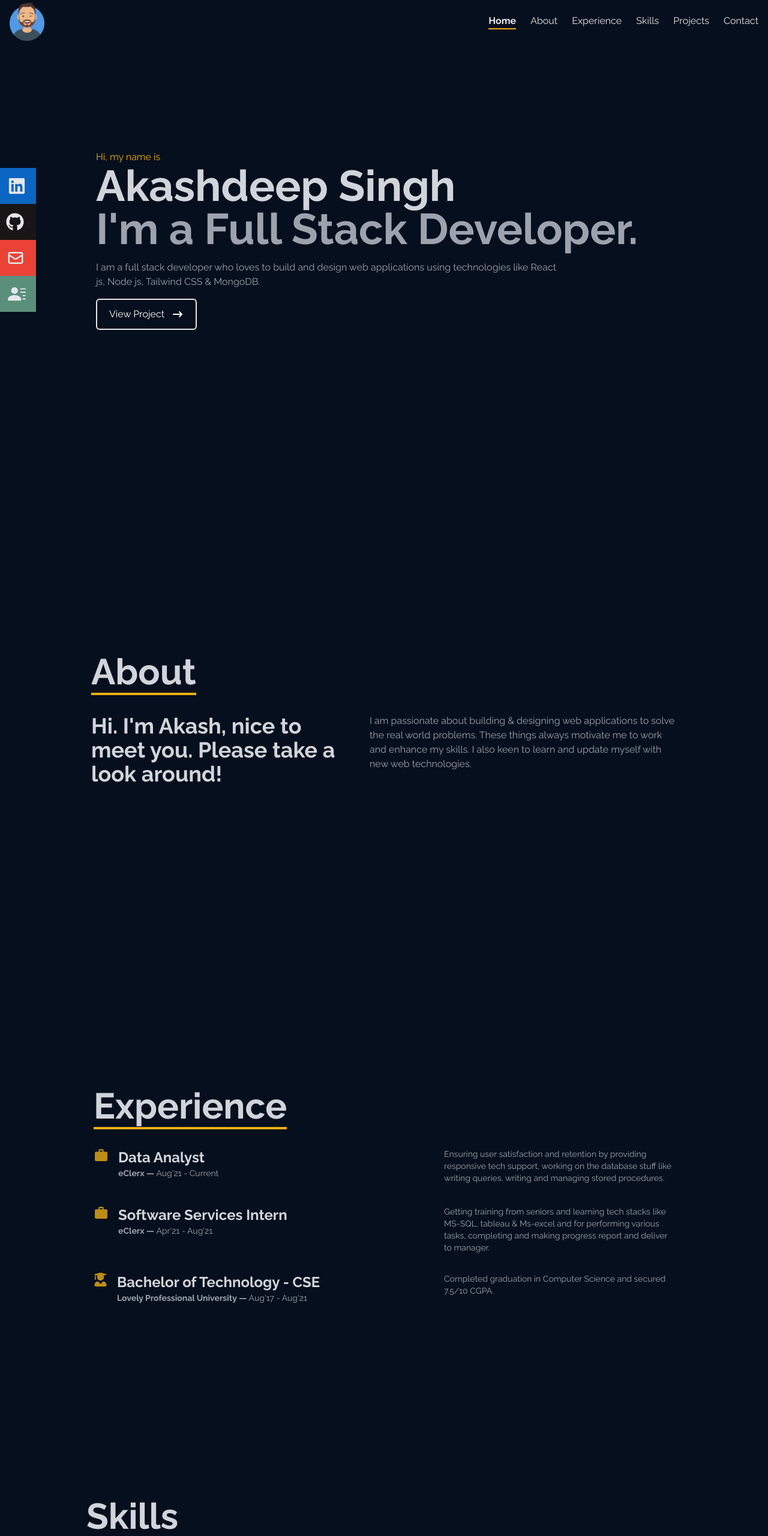
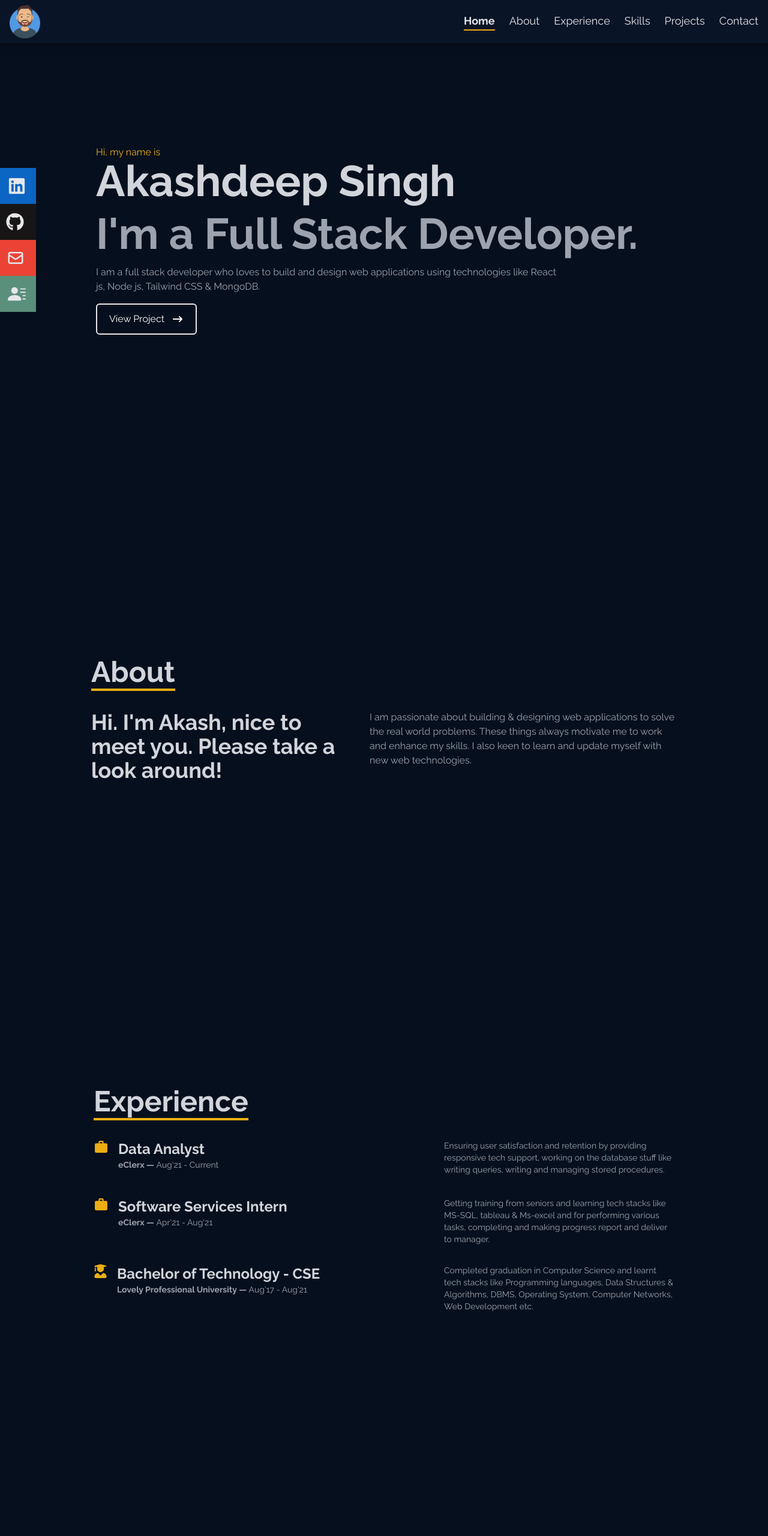
Before and after one commit to Akashdeep-1998/Portfolio-React.js, a React (Create React App) app: page / in a window 1280 px wide. Shown: the top 2561 px of the page at 60% size. Built offline with nearby package versions, Linux system fonts and the light colour scheme.

Commit message:
Completed and Final Commit

```diff
--- a/src/App.js
+++ b/src/App.js
@@ -7,7 +7,6 @@ import Navbar from "./components/Navbar";
 import Projects from "./components/Projects";
 import Skills from "./components/Skills";
 
-// bg-[#060f1d] 682x384
 const App = () => {
   return (
     <div>
@@ -17,7 +16,7 @@ const App = () => {
       <Experience />
       <Skills />
       <Projects />
-      <Contact/>
+      <Contact />
     </div>
   );
 };
--- a/src/components/About.js
+++ b/src/components/About.js
@@ -6,7 +6,7 @@ const About = () => {
       <div className="max-w-screen-lg h-full w-full flex flex-col justify-center mx-auto">
         <div className="px-6">
           <div className="mb-10">
-            <p className="inline border-b-4 border-[#ebae13] text-gray-300 text-4xl sm:text-6xl font-bold">
+            <p className="inline border-b-4 border-[#ebae13] text-gray-300 text-4xl md:text-5xl font-bold">
               About
             </p>
           </div>
--- a/src/components/Experience.js
+++ b/src/components/Experience.js
@@ -22,7 +22,7 @@ const experiences = [
     role: "Bachelor of Technology - CSE",
     company: "Lovely Professional University",
     duration: "Aug'17 - Aug'21",
-    work: "Completed graduation in Computer Science and secured 7.5/10 CGPA.",
+    work: "Completed graduation in Computer Science and learnt tech stacks like Programming languages, Data Structures & Algorithms, DBMS, Operating System, Computer Networks, Web Development etc.",
   },
 ];
 
@@ -31,7 +31,7 @@ const Experience = () => {
     <div name="experience" className="w-full h-screen bg-[#060f1d]">
       <div className="max-w-[1000px] flex flex-col h-full w-full justify-center mx-auto p-4">
         <div className="mb-10">
-          <p className="inline text-4xl sm:text-6xl font-bold text-gray-300 border-b-4 border-[#ebae13]">
+          <p className="inline text-4xl md:text-5xl font-bold text-gray-300 border-b-4 border-[#ebae13]">
             Experience
           </p>
         </div>
@@ -42,7 +42,7 @@ const Experience = () => {
               className="flex flex-col sm:flex-row sm:justify-between"
             >
               <div className="flex gap-4">
-                <p className="text-[#ebae13] animate-pulse">
+                <p className="text-[#ebae13]">
                   {id === 3 ? (
                     <FaUserGraduate size={23} />
                   ) : (
--- a/src/components/Home.js
+++ b/src/components/Home.js
@@ -7,10 +7,10 @@ const Home = () => {
     <div name="home" className="w-full h-screen bg-[#060f1d]">
       <div className="max-w-screen-lg mx-auto px-8 flex flex-col justify-center h-full">
         <p className="text-[#ebae13]">Hi, my name is</p>
-        <h1 className="text-4xl sm:text-7xl font-bold text-gray-300">
+        <h1 className="text-5xl sm:text-7xl font-bold text-gray-300">
           Akashdeep Singh
         </h1>
-        <h2 className="text-4xl sm:text-7xl font-bold text-gray-400">
+        <h2 className="text-5xl pt-4 sm:text-7xl font-bold text-gray-400">
           I'm a Full Stack Developer.
         </h2>
         <p className="text-gray-400 py-4 max-w-3xl">
@@ -19,7 +19,7 @@ const Home = () => {
           MongoDB.
         </p>
         <div>
-          <Link to="projects" smooth offset={-80}>
+          <Link to="projects" smooth>
             <button
               className="text-white group border-2 rounded-md py-3 px-5 flex items-center hover:bg-[#ebae13] duration-200
            hover:border-[#ebae13]"
--- a/src/components/Navbar.js
+++ b/src/components/Navbar.js
@@ -1,6 +1,12 @@
 import React, { useState } from "react";
 import logo from "../assets/codingLogo.png";
-import { FaBars, FaTimes, FaGithub, FaLinkedin } from "react-icons/fa";
+import {
+  FaBars,
+  FaTimes,
+  FaGithub,
+  FaLinkedin,
+  FaDownload,
+} from "react-icons/fa";
 import { HiOutlineMail } from "react-icons/hi";
 import { BsFillPersonLinesFill } from "react-icons/bs";
 import { Link } from "react-scroll";
@@ -8,10 +14,10 @@ import { Link } from "react-scroll";
 const Navbar = () => {
   const [hamburger, setHamburger] = useState(true);
   return (
-    <div className="flex justify-between items-center w-full fixed bg-[#060f1d] px-4 h-[4.5rem]">
+    <div className="shadow-md shadow-[#000000d3] md:shadow-[#080d16d3] flex justify-between items-center w-full fixed bg-[#06101f] md:bg-[#091426] px-4 h-[4.5rem]">
       <div>
         <Link to="home" smooth>
-          <img src={logo} alt="avatar" className="h-16 cursor-pointer" />
+          <img src={logo} alt="avatar" className="h-14 cursor-pointer" />
         </Link>
       </div>
       <ul className=" hidden md:flex gap-6">
@@ -20,7 +26,8 @@ const Navbar = () => {
           activeClass="active"
           spy={true}
           smooth={true}
-          className="cursor-pointer capitalize text-md text-gray-200 hover:scale-110 duration-100"
+          duration={2000}
+          className="cursor-pointer capitalize text-lg text-gray-200 hover:scale-110 duration-100"
         >
           home
         </Link>
@@ -29,7 +36,8 @@ const Navbar = () => {
           activeClass="active"
           spy={true}
           smooth={true}
-          className="cursor-pointer capitalize text-md text-gray-200 hover:scale-110 duration-100"
+          duration={2000}
+          className="cursor-pointer capitalize text-lg text-gray-200 hover:scale-110 duration-100"
         >
           about
         </Link>
@@ -38,7 +46,8 @@ const Navbar = () => {
           activeClass="active"
           spy={true}
           smooth={true}
-          className="cursor-pointer capitalize text-md text-gray-200 hover:scale-110 duration-100"
+          duration={2000}
+          className="cursor-pointer capitalize text-lg text-gray-200 hover:scale-110 duration-100"
         >
           experience
         </Link>
@@ -47,7 +56,8 @@ const Navbar = () => {
           spy={true}
           to="skills"
           smooth={true}
-          className="cursor-pointer capitalize text-md text-gray-200 hover:scale-110 duration-100"
+          duration={2000}
+          className="cursor-pointer capitalize text-lg text-gray-200 hover:scale-110 duration-100"
         >
           skills
         </Link>
@@ -56,7 +66,8 @@ const Navbar = () => {
           activeClass="active"
           spy={true}
           smooth={true}
-          className="cursor-pointer capitalize text-md text-gray-200 hover:scale-110 duration-100"
+          duration={2000}
+          className="cursor-pointer capitalize text-lg text-gray-200 hover:scale-110 duration-100"
         >
           projects
         </Link>
@@ -65,7 +76,8 @@ const Navbar = () => {
           activeClass={"active"}
           spy={true}
           smooth={true}
-          className="cursor-pointer capitalize text-md text-gray-200 hover:scale-110 duration-100"
+          duration={2000}
+          className="cursor-pointer capitalize text-lg text-gray-200 hover:scale-110 duration-100"
         >
           contact
         </Link>
@@ -81,13 +93,14 @@ const Navbar = () => {
         className={
           hamburger
             ? "hidden"
-            : "absolute top-0 right-0 w-3/4 h-screen bg-[#ebae13] flex flex-col justify-center items-center gap-10"
+            : "absolute top-0 right-0 w-3/4 h-screen text-xl bg-[#0c1a30] flex flex-col justify-center items-center gap-6"
         }
       >
         <Link
           to="home"
           smooth={true}
-          className="cursor-pointer capitalize text-2xl text-white hover:scale-125 duration-100"
+          duration={2000}
+          className="cursor-pointer capitalize text-white hover:scale-125 duration-100"
           onClick={() => setHamburger(!hamburger)}
         >
           home
@@ -95,7 +108,8 @@ const Navbar = () => {
         <Link
           to="about"
           smooth={true}
-          className="cursor-pointer capitalize text-2xl text-white hover:scale-125 duration-100"
+          duration={2000}
+          className="cursor-pointer capitalize text-white hover:scale-125 duration-100"
           onClick={() => setHamburger(!hamburger)}
         >
           about
@@ -104,7 +118,8 @@ const Navbar = () => {
           to="experience"
           smooth={true}
           offset={-20}
-          className="cursor-pointer capitalize text-2xl text-white hover:scale-125 duration-100"
+          duration={2000}
+          className="cursor-pointer capitalize text-white hover:scale-125 duration-100"
           onClick={() => setHamburger(!hamburger)}
         >
           experience
@@ -113,7 +128,8 @@ const Navbar = () => {
           to="skills"
           smooth={true}
           offset={-80}
-          className="cursor-pointer capitalize text-2xl text-white hover:scale-125 duration-100"
+          duration={2000}
+          className="cursor-pointer capitalize text-white hover:scale-125 duration-100"
           onClick={() => setHamburger(!hamburger)}
         >
           skills
@@ -122,7 +138,8 @@ const Navbar = () => {
           to="projects"
           smooth={true}
           offset={-80}
-          className="cursor-pointer capitalize text-2xl text-white hover:scale-125 duration-100"
+          duration={2000}
+          className="cursor-pointer capitalize text-white hover:scale-125 duration-100"
           onClick={() => setHamburger(!hamburger)}
         >
           projects
@@ -131,32 +148,87 @@ const Navbar = () => {
           to="contact"
           offset={200}
           smooth={true}
-          className="cursor-pointer capitalize text-2xl text-white hover:scale-125 duration-100"
+          duration={2000}
+          className="abcd cursor-pointer capitalize text-white hover:scale-125 duration-100"
           onClick={() => setHamburger(!hamburger)}
         >
           contact
         </Link>
+        <a
+          href="https://www.linkedin.com/in/akashdeep-1998/"
+          target="_blank"
+          rel="noopener noreferrer"
+          className="cursor-pointer capitalize text-white hover:scale-125 duration-100"
+          onClick={() => setHamburger(!hamburger)}
+        >
+          <span className="flex gap-2 justify-center items-center">
+            Linkedin <FaLinkedin size={22} />
+          </span>
+        </a>
+
+        <a
+          href="https://github.com/Akashdeep-1998"
+          target="_blank"
+          rel="noopener noreferrer"
+          className="cursor-pointer capitalize text-white hover:scale-125 duration-100"
+          onClick={() => setHamburger(!hamburger)}
+        >
+          <span className="flex gap-4 justify-center items-center">
+            Github <FaGithub size={22} />
+          </span>
+        </a>
+
+        <a
+          href="https://drive.google.com/u/0/uc?id=1yNghzvCpzPftt7fNW20WVMDeQRdtS8Xd&export=download"
+          target="_blank"
+          rel="noopener noreferrer"
+          className="cursor-pointer capitalize text-white hover:scale-125 duration-100"
+          onClick={() => setHamburger(!hamburger)}
+        >
+          <span className="flex gap-2 font-bold justify-center items-center">
+            Resume <FaDownload size={20} className="animate-bounce" />
+          </span>
+        </a>
       </ul>
       <div className="hidden text-gray-200 fixed lg:flex flex-col top-[35%] left-0">
         <ul>
           <li className="w-[160px] h-[60px] flex justify-between items-center ml-[-100px] hover:ml-0 duration-300 bg-[#0A66C2]">
-            <a href="/" className="w-full flex justify-around items-center">
+            <a
+              href="https://www.linkedin.com/in/akashdeep-1998/"
+              target="_blank"
+              rel="noopener noreferrer"
+              className="w-full flex justify-around items-center"
+            >
               Linkedin
               <FaLinkedin size={30} />
             </a>
           </li>
           <li className="w-[160px] h-[60px] flex justify-between items-center ml-[-100px] hover:ml-0 duration-300 bg-[#171515]">
-            <a href="/" className="w-full flex justify-around items-center">
+            <a
+              href="https://github.com/Akashdeep-1998"
+              target="_blank"
+              rel="noopener noreferrer"
+              className="w-full flex justify-around items-center"
+            >
               Github <FaGithub size={30} />
             </a>
           </li>
-          <li className="w-[160px] h-[60px] flex justify-between items-center ml-[-100px] hover:ml-0 duration-300 bg-[#EA4335]">
-            <a href="/" className="w-full flex justify-around items-center">
+          <li className="w-[160px] h-[60px] flex justify-between items-center ml-[-100px] hover:ml-0 duration-300 bg-[#EA4335] cursor-pointer">
+            <Link
+              to="contact"
+              smooth={true}
+              className="w-full flex justify-around items-center"
+            >
               E - mail <HiOutlineMail size={30} />
-            </a>
+            </Link>
           </li>
           <li className="w-[160px] h-[60px] flex justify-between items-center ml-[-100px] hover:ml-0 duration-300 bg-[#5A8F7B]">
-            <a href="/" className="w-full flex justify-around items-center">
+            <a
+              href="https://drive.google.com/u/0/uc?id=1yNghzvCpzPftt7fNW20WVMDeQRdtS8Xd&export=download"
+              target="_blank"
+              rel="noopener noreferrer"
+              className="w-full flex justify-around items-center"
+            >
               Resume <BsFillPersonLinesFill size={30} />
             </a>
           </li>
--- a/src/components/Projects.js
+++ b/src/components/Projects.js
@@ -66,7 +66,7 @@ const Projects = () => {
     >
       <div className="max-w-screen-lg h-full mx-auto flex flex-col justify-center p-4">
         <div>
-          <p className="inline text-4xl sm:text-6xl font-bold border-b-4 border-[#ebae13]">
+          <p className="inline text-4xl md:text-5xl font-bold border-b-4 border-[#ebae13]">
             Projects
           </p>
           <p className="py-6 flex gap-2 items-center text-gray-400">
@@ -82,7 +82,7 @@ const Projects = () => {
             <div
               key={id}
               style={{ backgroundImage: `url(${img})` }}
-              className="h-[240px] rounded-md overflow-hidden content-div group shadow-md shadow-[#020202]"
+              className="h-[244px] sm:h-[176px] rounded-md overflow-hidden content-div group shadow-md shadow-[#020202]"
             >
               <div className="h-full flex flex-col items-center justify-evenly opacity-0 group-hover:opacity-100 bg-[#ebae13] md:duration-200">
                 <span className="flex flex-col items-center">
--- a/src/components/Skills.js
+++ b/src/components/Skills.js
@@ -83,7 +83,7 @@ const Skills = () => {
     >
       <div className="max-w-screen-lg mx-auto p-4 flex flex-col justify-center w-full h-full">
         <div>
-          <p className="text-4xl sm:text-6xl font-bold inline border-b-4 border-[#ebae13]">
+          <p className="text-4xl md:text-5xl font-bold inline border-b-4 border-[#ebae13]">
             Skills
           </p>
           <p className="text-gray-400 py-4 flex gap-2 items-center">
@@ -94,13 +94,13 @@ const Skills = () => {
             />
           </p>
         </div>
-        <div className="grid grid-cols-2 sm:grid-cols-4 gap-4 text-center py-6">
+        <div className="grid grid-cols-2 sm:grid-cols-5 gap-4 text-center py-6">
           {skills.map(({ id, technology, shadow, skill }) => (
             <div
               key={id}
               className={`shadow-md ${shadow} hover:scale-110 duration-500 rounded-md`}
             >
-              <img className="w-20 mx-auto" src={technology} alt={skill} />
+              <img className="w-16 mx-auto" src={technology} alt={skill} />
               <p className="my-4">{skill.toUpperCase()}</p>
             </div>
           ))}
--- a/src/index.css
+++ b/src/index.css
@@ -4,6 +4,10 @@
 
 html {
     font-family: 'Raleway', sans-serif;
+}
+
+body {
+    animation: colorChange 5s infinite;
 }
 
 .active {
@@ -17,5 +21,6 @@ html {
     background-size: cover;
 }
 
+
 @tailwind components;
 @tailwind utilities;
```
Also changed, not shown: src/components/Contact.js (+9 -7 lines).
